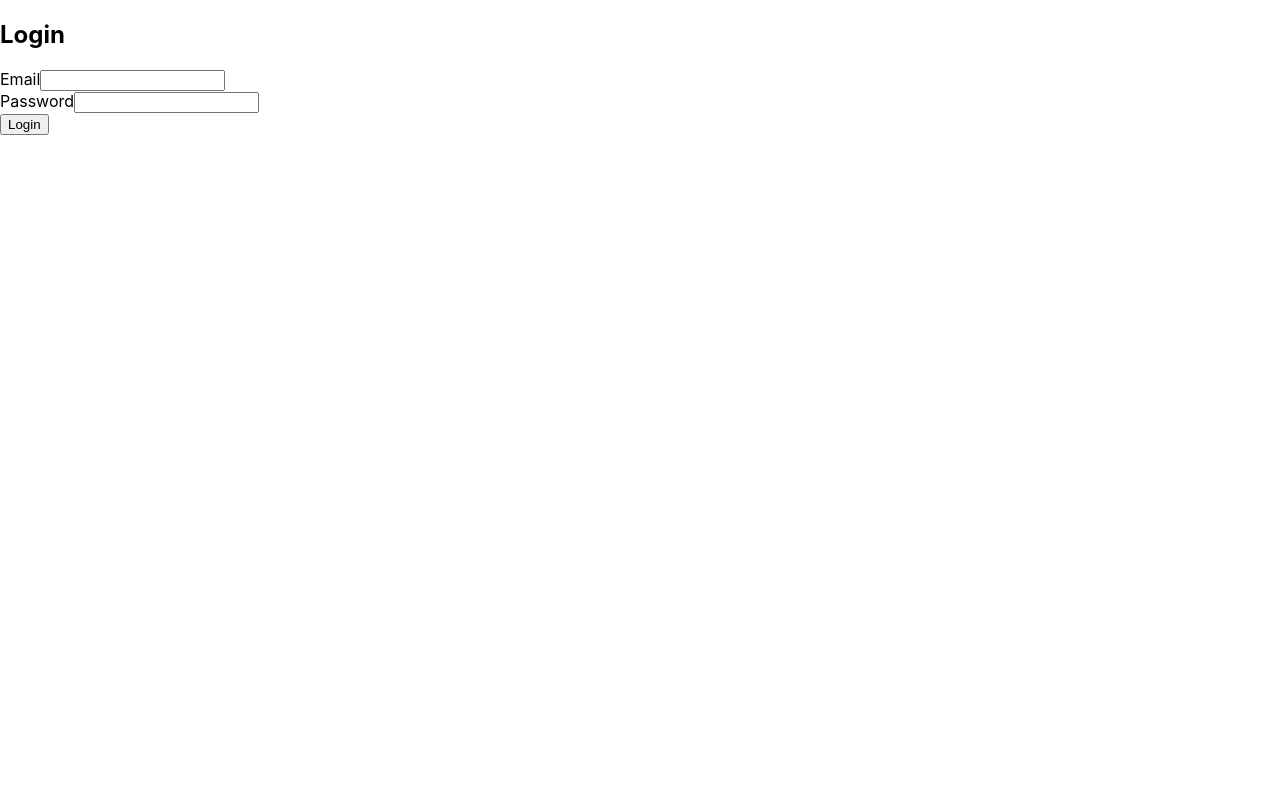
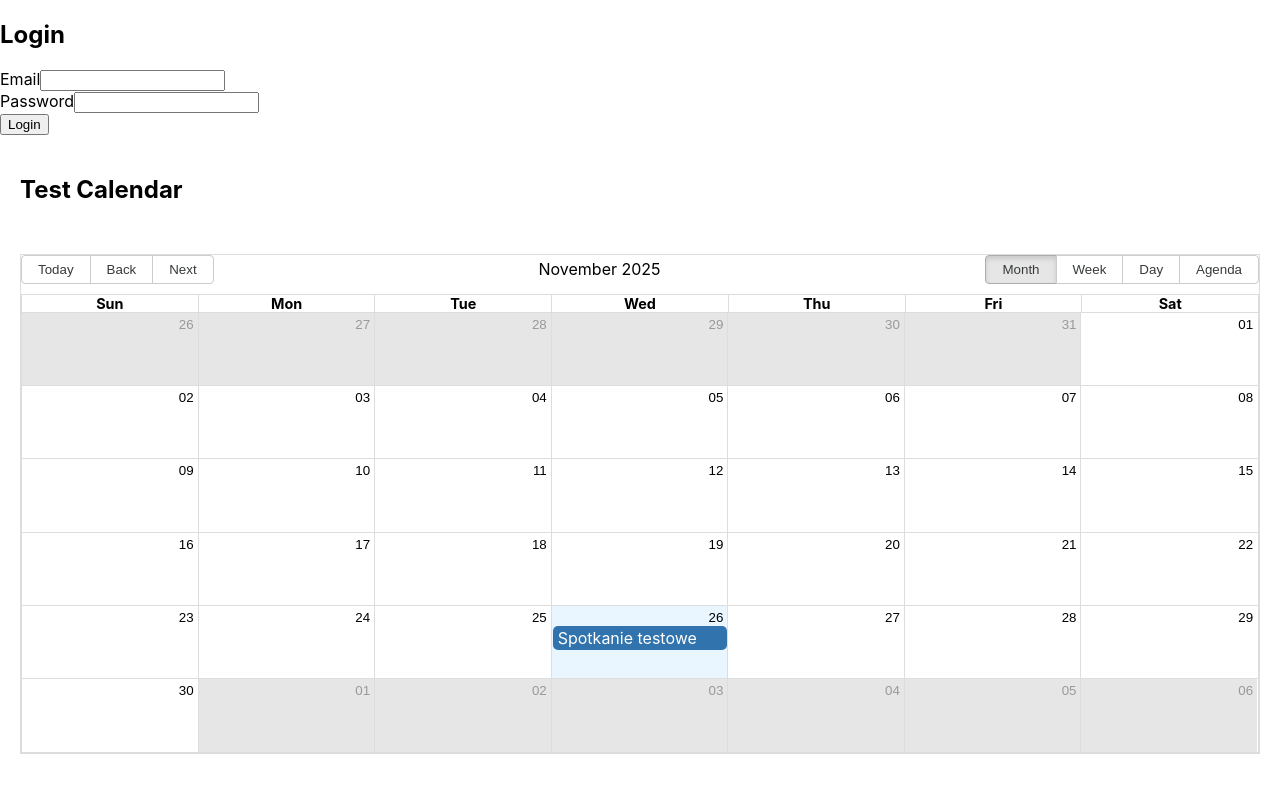
Before and after one commit to s153756/My_Friend_Calendar, a React (Create React App) app in the folder frontend/: page / in a window 1280 px wide. Shown: the top 792 px of the page. Built offline with nearby package versions, Linux system fonts and the light colour scheme; no server answers.

Commit message:
add callendary test viev and library

```diff
--- a/frontend/src/App.js
+++ b/frontend/src/App.js
@@ -2,6 +2,7 @@ import React, { useState, useEffect } from 'react';
 import axios from 'axios';
 import LoginForm from './components/LoginForm';
 import { useAuthStore } from './useAuthStore';
+import TestCalendar from './components/TestCalendar';
 
 function App() {
   const { user, setLogin, logout, statusMessage, statusType } = useAuthStore();
@@ -55,16 +56,16 @@ function App() {
         </div>
       )}
       <main className="App-main">
-        {user ? (
+        <LoginForm onLoginSuccess={handleLoginSuccess} />
+        {user && (
           <div className="user-dashboard">
             <h2>Welcome, {user.email}!</h2>
             <p>User ID: {user.id}</p>
             <p>Email verified: {user.is_email_verified ? 'Yes' : 'No'}</p>
            <button onClick={handleLogout}>Logout</button>
           </div>
-        ) : (
-          <LoginForm onLoginSuccess={handleLoginSuccess} />
         )}
+        <TestCalendar />
       </main>
     </div>
   );
--- /dev/null
+++ b/frontend/src/components/TestCalendar.js
@@ -0,0 +1,31 @@
+import React, { useState } from 'react';
+import { Calendar, momentLocalizer } from 'react-big-calendar';
+import moment from 'moment';
+import 'react-big-calendar/lib/css/react-big-calendar.css';
+
+const localizer = momentLocalizer(moment);
+
+const TestCalendar = () => {
+  const [events, setEvents] = useState([
+    {
+      title: 'Spotkanie testowe',
+      start: new Date(),
+      end: new Date(new Date().setHours(new Date().getHours() + 1)),
+    },
+  ]);
+
+  return (
+    <div style={{ padding: '20px' }}>
+      <h2>Test Calendar</h2>
+      <Calendar
+        localizer={localizer}
+        events={events}
+        startAccessor="start"
+        endAccessor="end"
+        style={{ height: 500, margin: '50px auto', border: '1px solid #ddd' }}
+      />
+    </div>
+  );
+};
+
+export default TestCalendar;
```
Also changed, not shown: frontend/package.json (+10 -2 lines).
